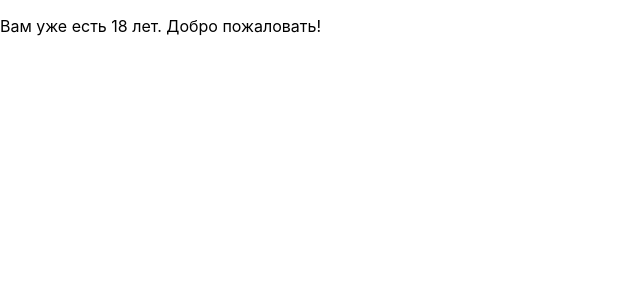
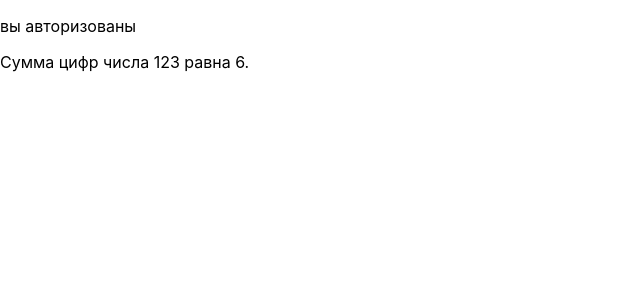
Before and after one commit to ShamarBey/React_tasks, a React (Create React App) app in the folder my-app/: page / in a window 1280 px wide. Shown: the top 300 px of the page, without its empty margins (0-640 px from the left). Built offline with nearby package versions, Linux system fonts and the light colour scheme.

Commit message:
Задание 29-31

```diff
--- a/my-app/src/App.js
+++ b/my-app/src/App.js
@@ -1,15 +1,25 @@
 import React from 'react';
 
+// Функция для нахождения суммы цифр числа
+function getDigitsSum(number) {
+  return String(number)
+    .split('')
+    .reduce((sum, digit) => sum + Number(digit), 0);
+}
+
 function App() {
-  const age = 19; // Здесь может быть любое число
+  const isAuth = true; // Здесь может быть true или false
+  const number = 123; // Число, сумму цифр которого нужно найти
+  const sum = getDigitsSum(number); // Вычисляем сумму цифр
 
   return (
     <div>
-      {age > 18 ? (
-        <p>Вам уже есть 18 лет. Добро пожаловать!</p>
-      ) : (
-        <p>Вам ещё нет 18 лет. Доступ ограничен.</p>
-      )}
+      {/* Условный рендеринг для isAuth */}
+      {isAuth && <p>вы авторизованы</p>}
+      {!isAuth && <p>пожалуйста, авторизуйтесь</p>}
+
+      {/* Вывод суммы цифр числа */}
+      <p>Сумма цифр числа {number} равна {sum}.</p>
     </div>
   );
 }
```
